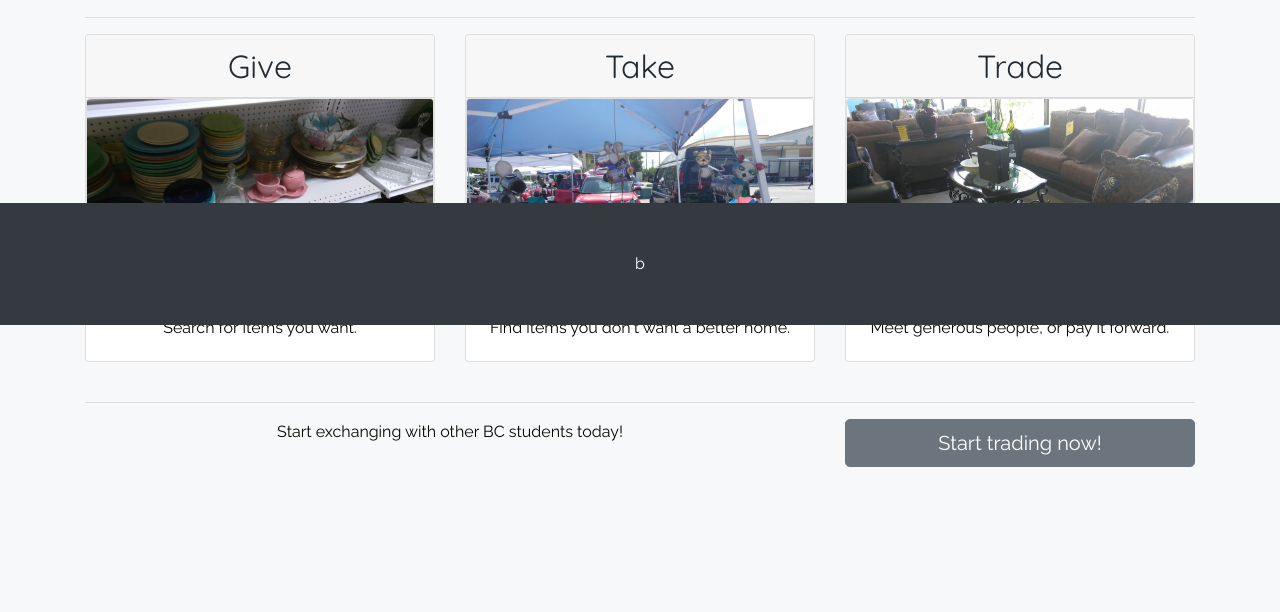
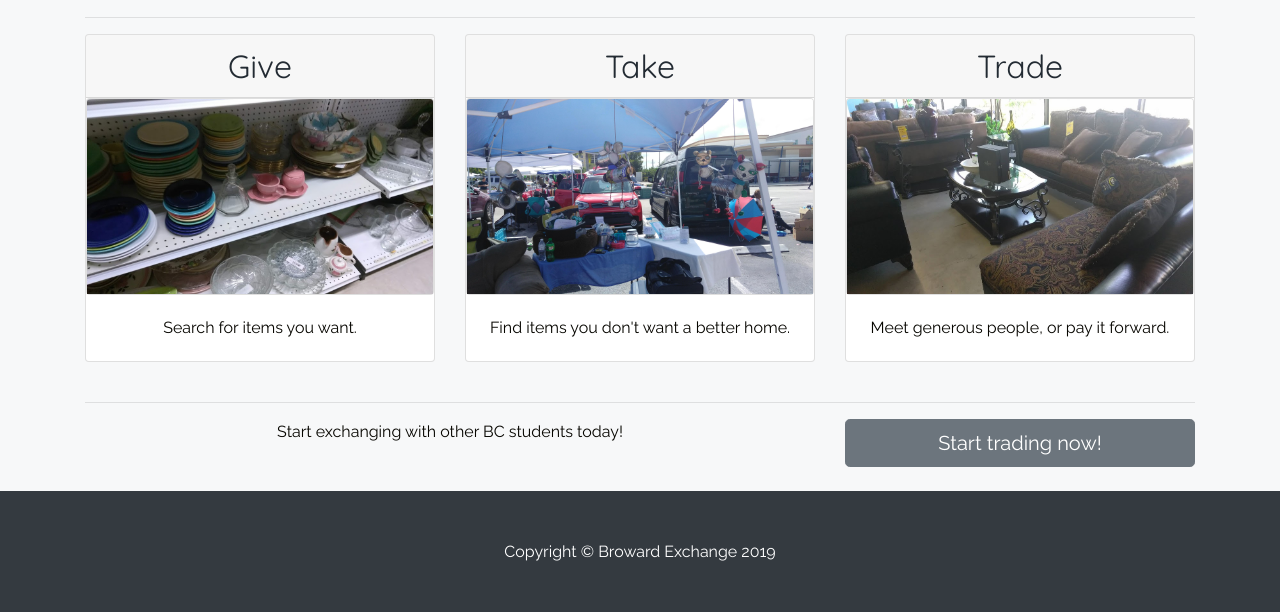
Before and after one commit to Ecnavda/capstone_project, a Flask app: page /backend/ in a window 1280 px wide. Shown: the part 575-1187 px from the top of the page. Before the commit the page ends 1042 px from the top, so only its background shows below. Run offline with Flask 2, Linux system fonts and the light colour scheme; some libraries are stand-ins or nearby versions; some web fonts are replaced.

Commit message:
Fixed the footer in the layout template and commented out the footer section in the modern-business css file as it conflicted with another style we're applying to the footer.

```diff
--- a/static/css/modern-business.css
+++ b/static/css/modern-business.css
@@ -76,12 +76,14 @@ form {
 		Wanted to add stroke to this, but it ended up looking kind of bad. */
 }
 
+/* Conflicting with our other footer styles
 footer {
    width: 100%;
    position: fixed;
    bottom: -100px;
    left: -0px;
 }
+*/
 
 .row {
 	display: inline-block:
--- a/templates/bx_layout.html
+++ b/templates/bx_layout.html
@@ -66,7 +66,7 @@
   <!-- Footer -->
   <footer class="py-5 bg-dark">
     <div class="container">
-      <p class="m-0 text-center text-white">b</p>
+      <p class="m-0 text-center text-white">Copyright &copy; Broward Exchange 2019</p>
     </div>
     <!-- /.container -->
   </footer>
```
